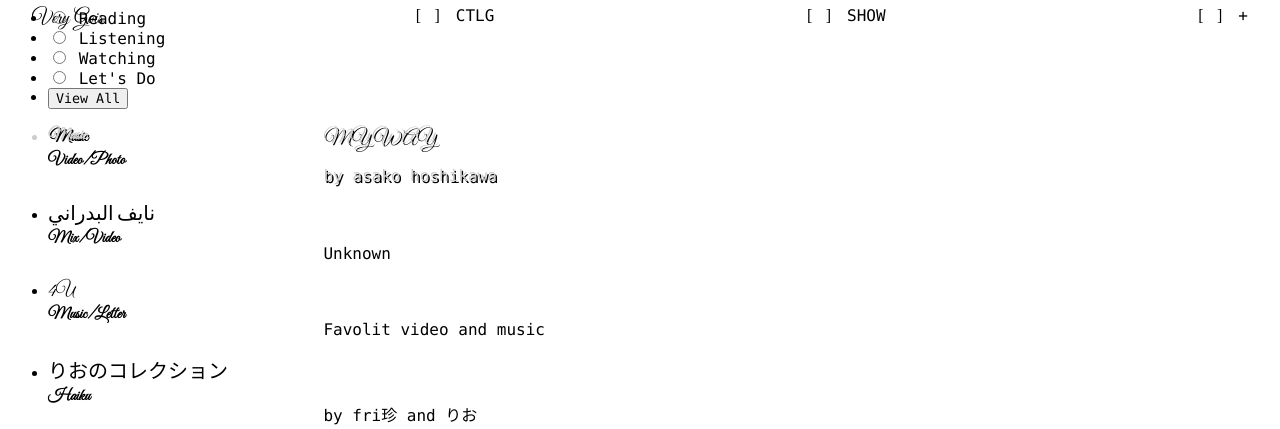
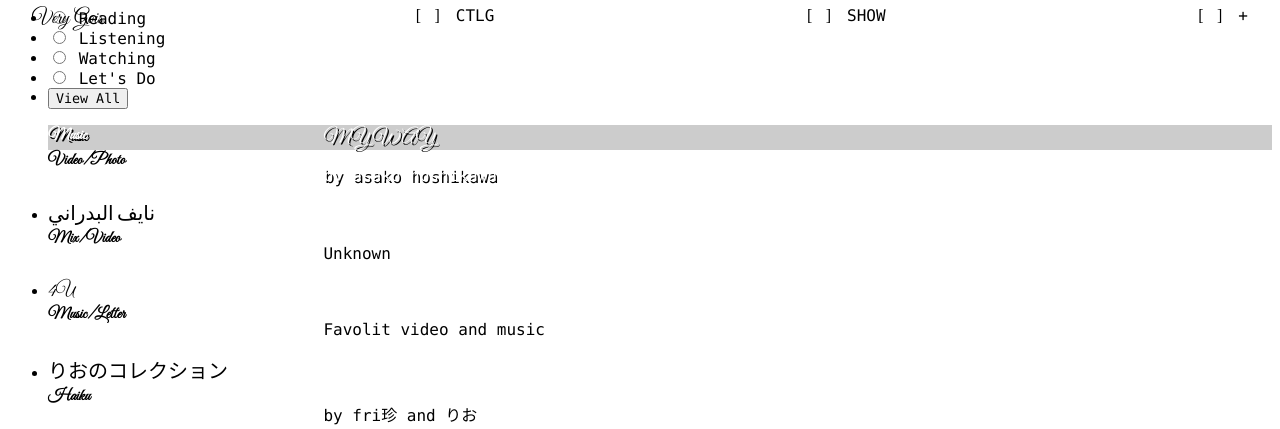
Before and after one commit to verygois/vg.pe.hu, a PHP site: page /up/index.php in a window 1280 px wide, with the pointer over the restyled element. Shown: the top 429 px of the page. Run offline with PHP 8.4, Linux system fonts and the light colour scheme; some libraries are stand-ins or nearby versions.

Commit message:
Update index.php

```diff
--- a/up/index.php
+++ b/up/index.php
@@ -72,7 +72,8 @@ $("#menu").load("/cv/menu.html");
   pointer-events: none;
 }
 .list li:hover {
-  color:#ccc;
+  color:#fff;
+  background:#ccc;
   text-shadow:0.1rem 0.1rem #000;
 }
 .list p {width:77.5%; float:right;}
```
